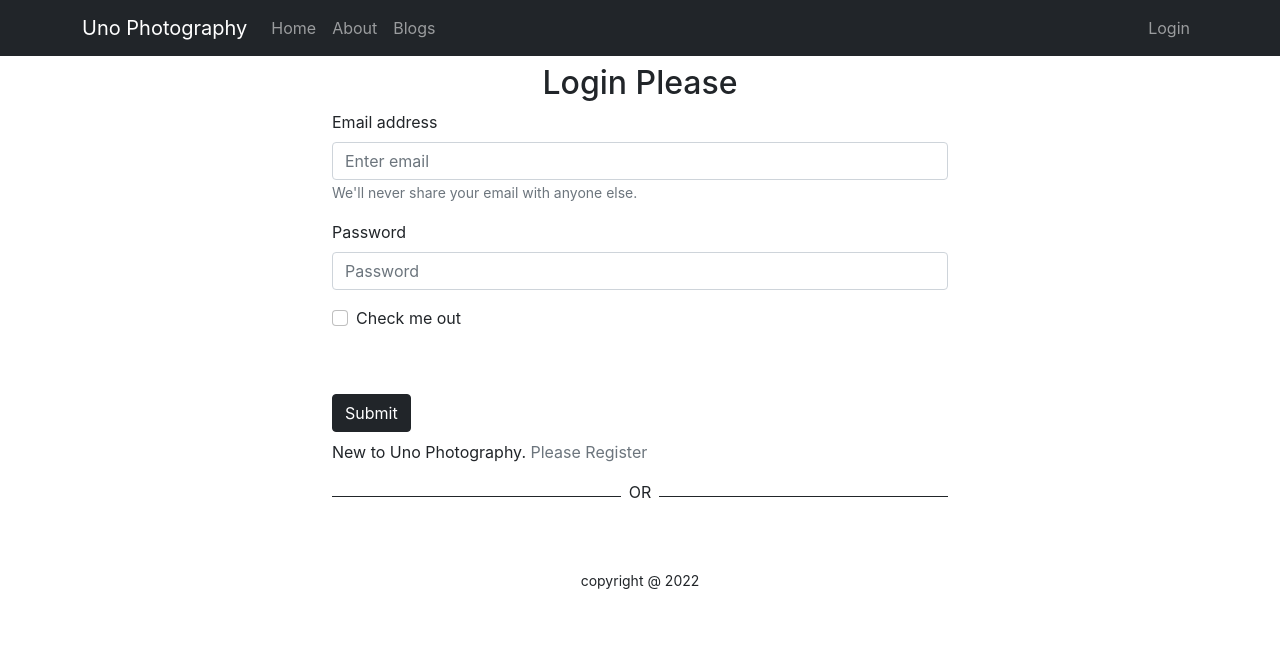
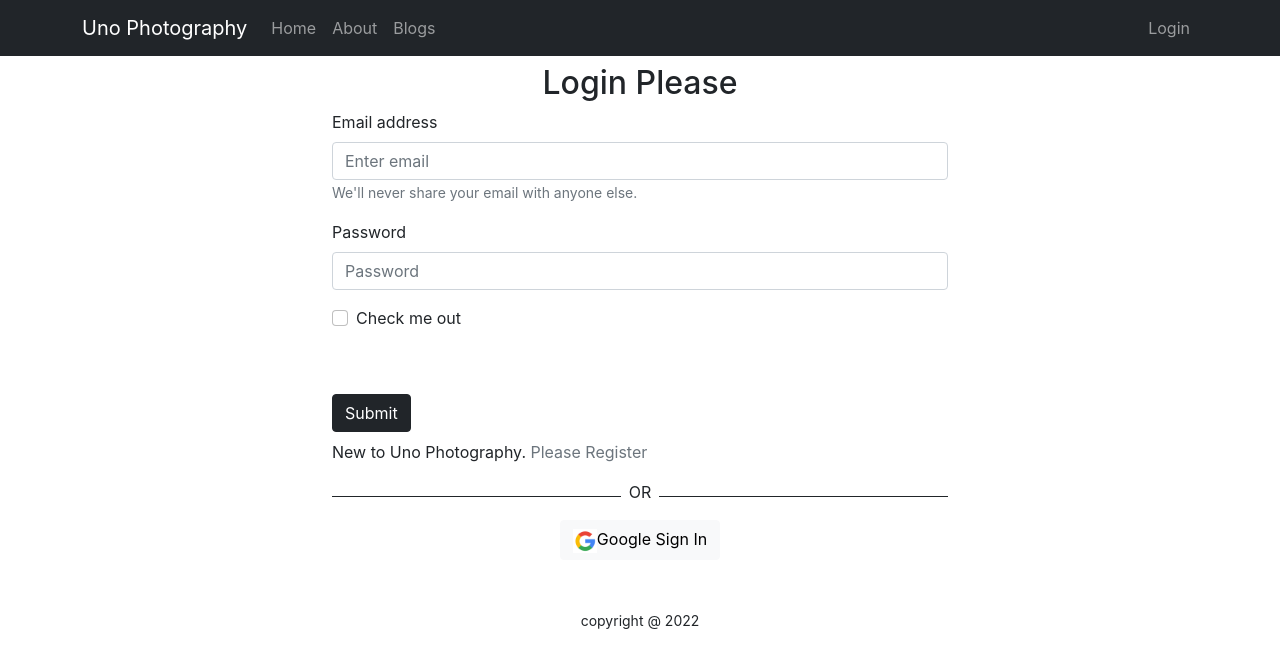
Before and after one commit to LabibIslam/independent-service-provider, a React (Create React App) app: page /login in a window 1280 px wide. Shown: the top 668 px of the page. Built offline with nearby package versions, Linux system fonts and the light colour scheme; no server answers.

Commit message:
added a way to handle error

```diff
--- a/src/Pages/Login/SocialLogin/SocialLogin.js
+++ b/src/Pages/Login/SocialLogin/SocialLogin.js
@@ -1,6 +1,22 @@
 import React from 'react';
+import { useSignInWithGoogle } from 'react-firebase-hooks/auth';
+import { useNavigate } from 'react-router-dom';
+import auth from '../../../firebase.init';
+import google from '../../../images/googleicon.png';
 
 const SocialLogin = () => {
+    const [signInWithGoogle, user, loading, error] = useSignInWithGoogle(auth);
+    const navigate = useNavigate();
+    let errorElement;
+    if (error) {
+        errorElement = <div>
+            <p className='text-danger'> Error: {error.message}</p>
+        </div>
+    }
+    if (user) {
+        navigate('/');
+    }
+
     return (
         <div>
             <div className='d-flex align-items-center'>
@@ -8,6 +24,15 @@ const SocialLogin = () => {
                 <p className='mt-2 px-2'>OR</p>
                 <div style={{ height: '1px' }} className='bg-dark w-50'></div>
             </div>
+            {errorElement}
+            <div >
+                <button
+                    onClick={() => signInWithGoogle()}
+                    className='btn btn-light d-block mx-auto'>
+                    <img style={{ width: '24px' }} src={google} alt="" />
+                    Google Sign In
+                </button>
+            </div>
         </div>
     );
 };
```
Also changed, not shown: src/images/googleicon.png (added).
